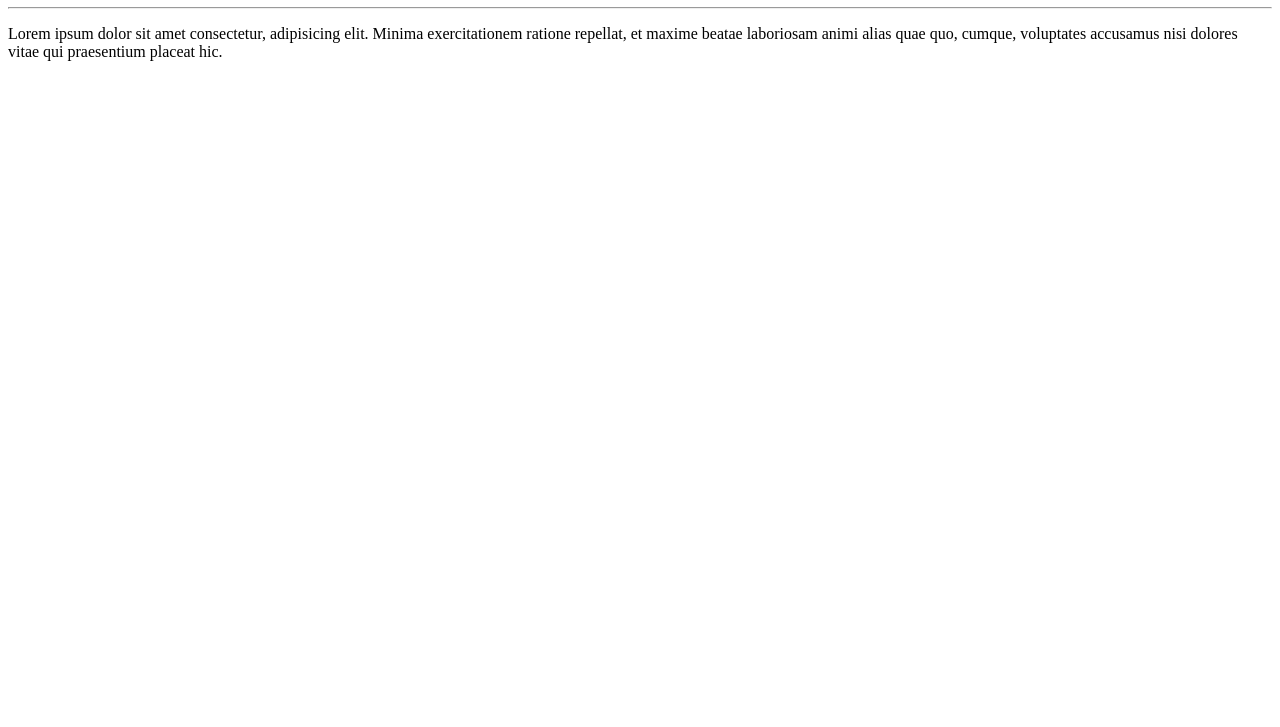
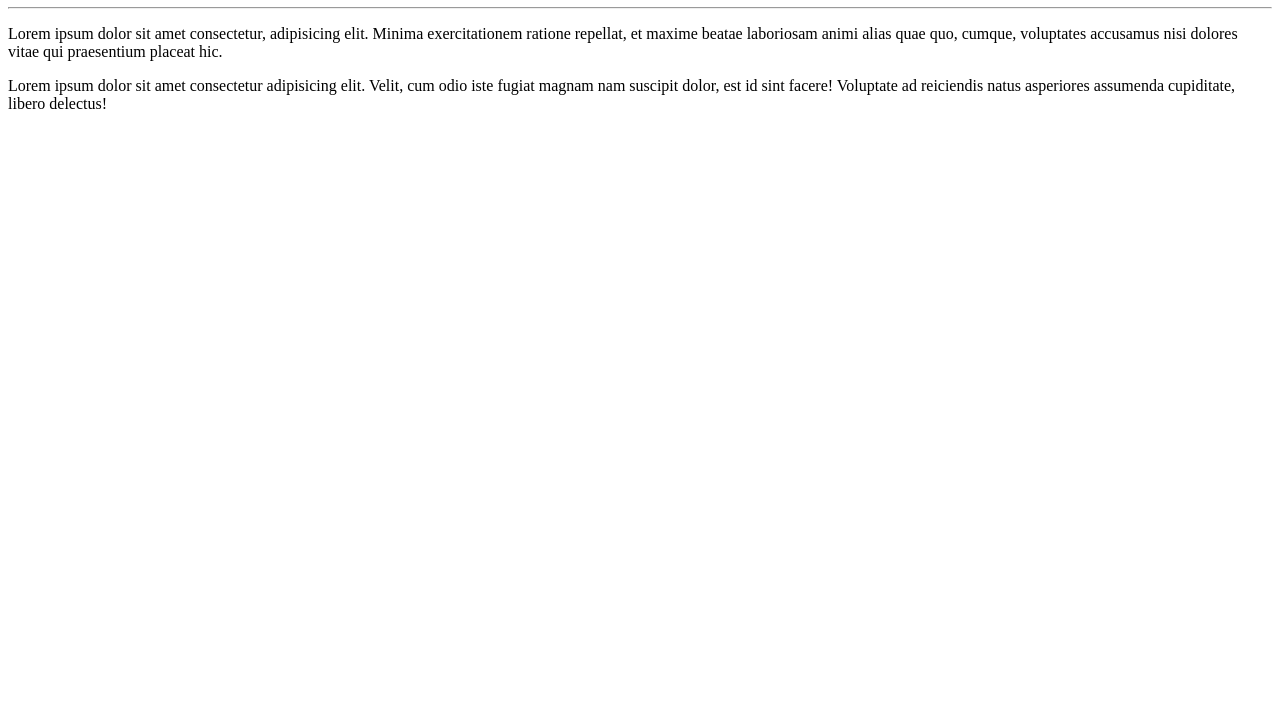
Before and after one commit to GHRambo/Ola-Mundo, a plain HTML site: page site-exemplo/index.html in a window 1280 px wide. Shown: the part 73-800 px from the top of the page. Drawn offline with Linux system fonts and the light colour scheme.

Commit message:
Adicionei um paragrafo

```diff
--- a/site-exemplo/index.html
+++ b/site-exemplo/index.html
@@ -10,5 +10,6 @@
     <h1>Olá, Mundo!</h1>
     <hr>
     <p>Lorem ipsum dolor sit amet consectetur, adipisicing elit. Minima exercitationem ratione repellat, et maxime beatae laboriosam animi alias quae quo, cumque, voluptates accusamus nisi dolores vitae qui praesentium placeat hic.</p>
+    <p>Lorem ipsum dolor sit amet consectetur adipisicing elit. Velit, cum odio iste fugiat magnam nam suscipit dolor, est id sint facere! Voluptate ad reiciendis natus asperiores assumenda cupiditate, libero delectus!</p>
 </body>
 </html>
```
